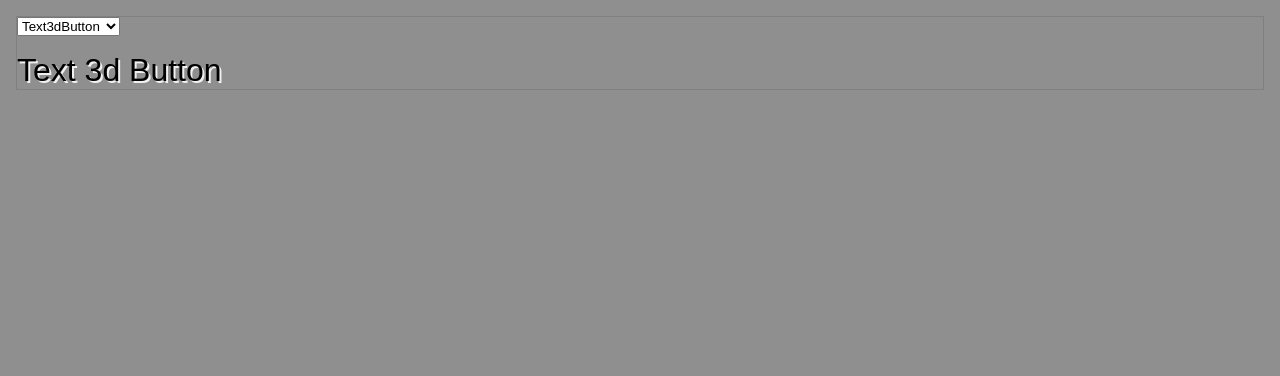
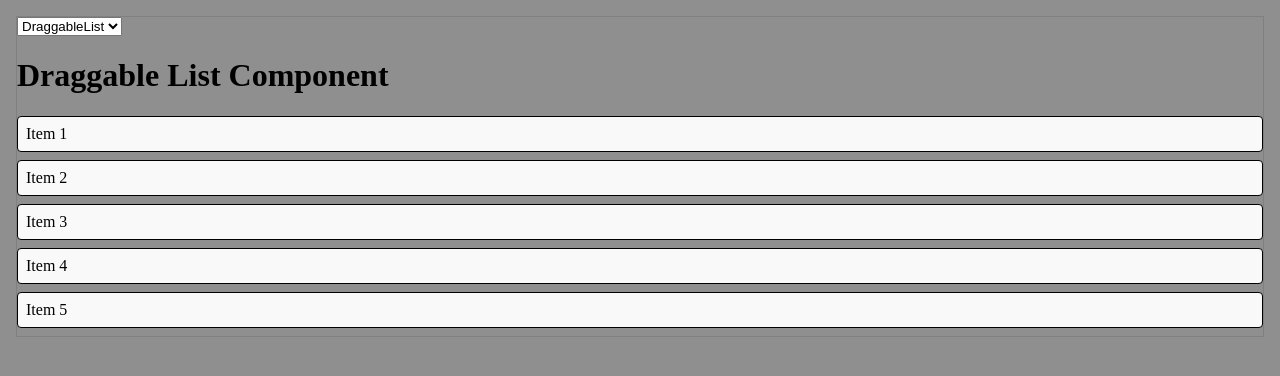
Before and after one commit to yogeshwar-b/UIComponentLibrary, a React (Vite) app: page / in a window 1280 px wide. Shown: the top 376 px of the page. Built offline with nearby package versions, Linux system fonts and the light colour scheme.

Commit message:
create a draggable div list (#10)
* Intialised DraggableList component.

* Added dragging functionality

```diff
--- a/src/App.jsx
+++ b/src/App.jsx
@@ -5,6 +5,7 @@ import ThemeButton from './components/ThemeButton/ThemeButton'
 import { defaultselection, ComponentList } from './constants'
 import ArcadeButton from './components/ArcadeButton/ArcadeButton'
 import Text3dButton from './components/Text3DButton/Text3dButton'
+import DraggableList from './components/DraggableList/DraggableList'
 /**
  * Returns text Initial Project.
  * @todo Handle the default theme with checkbox
@@ -59,6 +60,16 @@ function RenderComponent(SelectedItem) {
           ButtonText='Text 3d Button'
         />
       )
+    case 'DraggableList':
+      return (
+        <DraggableList>
+          <div>Item 1</div>
+          <div>Item 2</div>
+          <div>Item 3</div>
+          <div>Item 4</div>
+          <div>Item 5</div>
+        </DraggableList>
+      )
     default:
       return (
         <div>
--- /dev/null
+++ b/src/components/DraggableList/DraggableList.tsx
@@ -0,0 +1,53 @@
+import React, { useState, useRef } from 'react'
+import './DraggableList.css'
+
+const DraggableList = ({ children }: { children: React.ReactNode }) => {
+  const initialItems = React.Children.toArray(children)
+  const [items, setItems] = useState(initialItems)
+  const dragItem = useRef<number>(-1)
+  const dragOverItem = useRef<number>(-1)
+
+  const handleDragStart = (index: number) => {
+    dragItem.current = index
+  }
+
+  const handleDragEnter = (index: number) => {
+    dragOverItem.current = index
+  }
+
+  const handleDragEnd = () => {
+    const from = dragItem.current
+    const to = dragOverItem.current
+    if (from !== -1 && to !== -1 && from !== to) {
+      const updatedItems = [...items]
+      const [removed] = updatedItems.splice(from, 1)
+      updatedItems.splice(to, 0, removed)
+      setItems(updatedItems)
+    }
+    dragItem.current = -1
+    dragOverItem.current = -1
+  }
+
+  return (
+    <div>
+      <h1>Draggable List Component</h1>
+      <div>
+        {items.map((child, idx) => (
+          <div
+            key={idx}
+            draggable
+            onDragStart={() => handleDragStart(idx)}
+            onDragEnter={() => handleDragEnter(idx)}
+            onDragEnd={handleDragEnd}
+            onDragOver={(e) => e.preventDefault()}
+            className='draggable-item'
+          >
+            {child}
+          </div>
+        ))}
+      </div>
+    </div>
+  )
+}
+
+export default DraggableList
--- /dev/null
+++ b/src/components/DraggableList/draggablelist.css
@@ -0,0 +1,10 @@
+.draggable-item {
+  display: flex;
+  align-items: center;
+  padding: 8px;
+  border: 1px solid #000000;
+  border-radius: 4px;
+  margin-bottom: 8px;
+  background-color: #f9f9f9;
+  cursor: grab;
+}
--- a/src/constants.js
+++ b/src/constants.js
@@ -1,7 +1,8 @@
-export const defaultselection = 'Text3dButton'
+export const defaultselection = 'DraggableList'
 export const ComponentList = [
   'Text3dButton',
   'ThemeButton',
   'ToggleSwitch',
-  'ArcadeButton'
+  'ArcadeButton',
+  'DraggableList'
 ]
```
